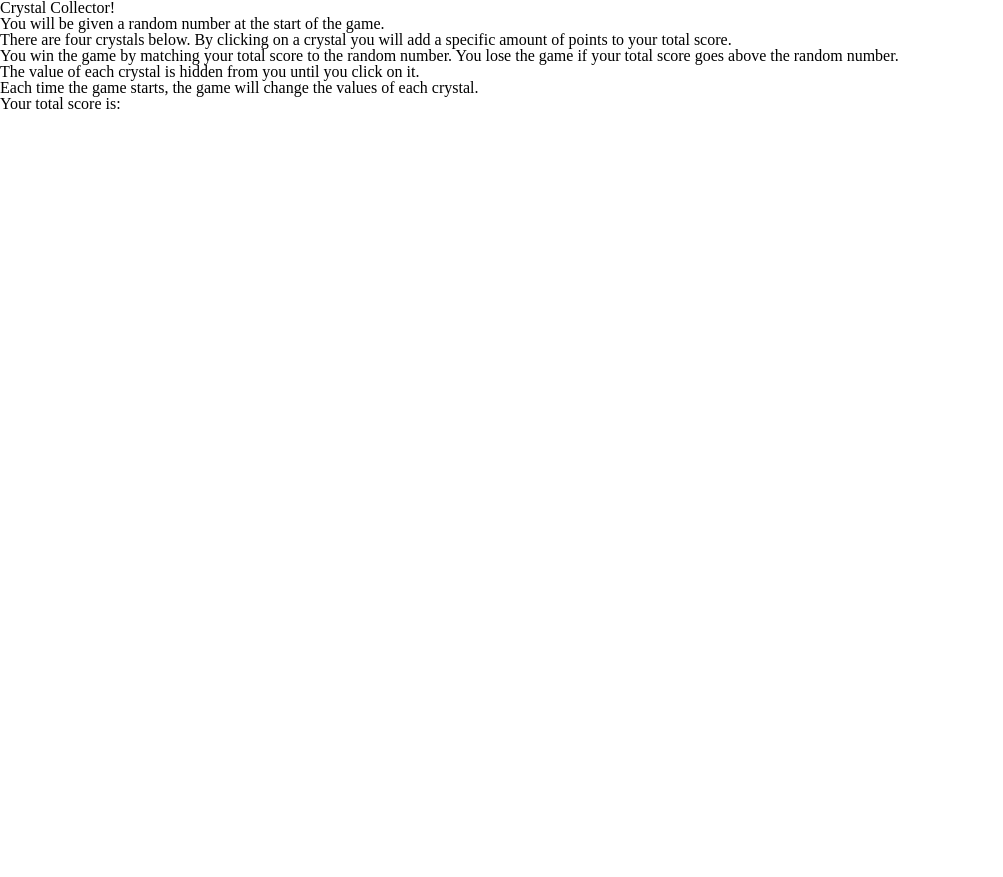
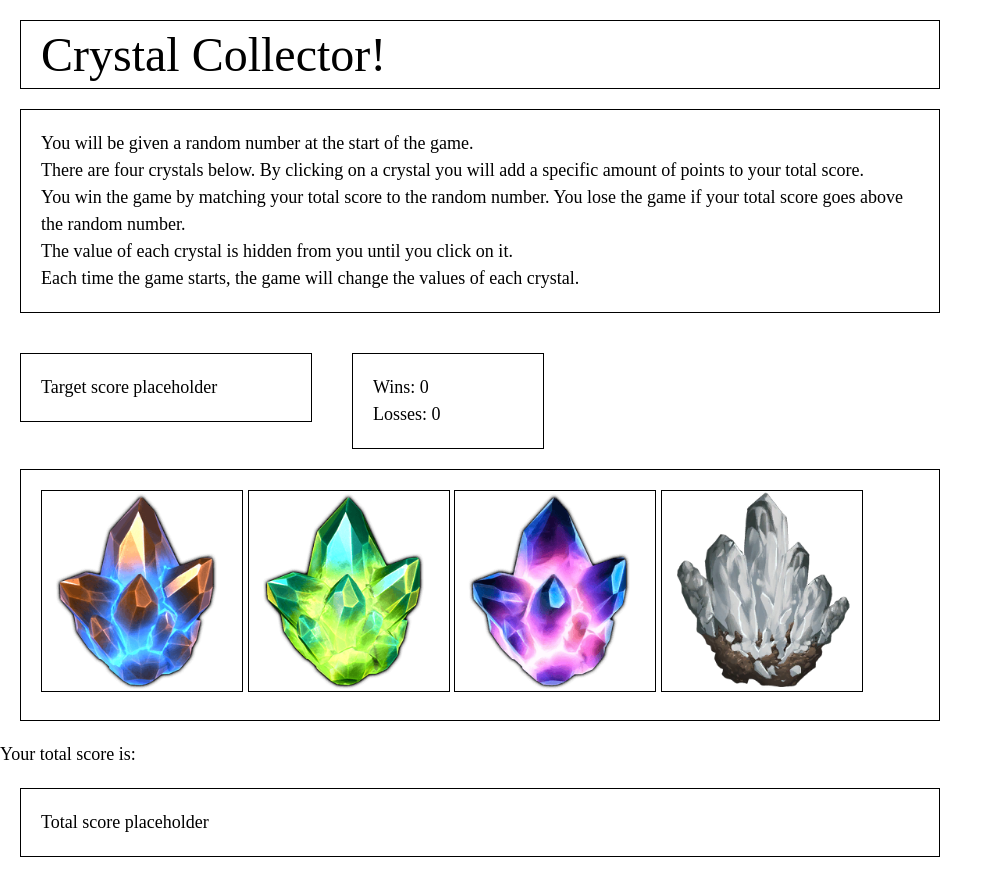
Before and after one commit to bliff182/bookish-bassoon, a plain HTML site: page index.html in a window 1280 px wide. Shown: the whole page, without its empty margins (0-1003 px from the left). Before the commit the page ends 800 px from the top, so only its background shows below. Drawn offline with nearby package versions, Linux system fonts and the light colour scheme.

Commit message:
crystal images added, minor css for clarity

```diff
--- a/assets/css/style.css
+++ b/assets/css/style.css
@@ -0,0 +1,34 @@
+body {
+    width: 960px;
+    font-size: 18px;
+    line-height: 150%;
+}
+
+header, section, div {
+    border: 1px solid black;
+    padding: 20px;
+    margin: 20px;
+}
+
+h1 {
+    font-size: 48px;
+}
+
+#target-score {
+    width: 250px;
+    float: left;
+}
+
+#result-tracker {
+    width: 150px;
+    float: left;
+}
+
+#image-wrapper {
+    clear: both;
+}
+
+.crystal {
+    width: 200px;
+    border: 1px solid black;
+}
--- a/index.html
+++ b/index.html
@@ -21,24 +21,28 @@
 
     <section class="game-info">
         <p>You will be given a random number at the start of the game.</p>
-        <p>There are four crystals below. By clicking on a crystal you will add a specific amount of points to your total score.</p>
-        <p>You win the game by matching your total score to the random number. You lose the game if your total score goes above the random number.</p>
+        <p>There are four crystals below. By clicking on a crystal you will add a specific amount of points to your
+            total score.</p>
+        <p>You win the game by matching your total score to the random number. You lose the game if your total score
+            goes above the random number.</p>
         <p>The value of each crystal is hidden from you until you click on it.</p>
         <p>Each time the game starts, the game will change the values of each crystal.</p>
     </section>
 
-    <div id="target-score"></div>
+    <div id="target-score">Target score placeholder</div>
 
-    <div id="result-tracker"></div>
+    <div id="result-tracker">Wins: 0 <br> Losses: 0</div>
 
-    <div class="crystal"></div>
-    <div class="crystal"></div>
-    <div class="crystal"></div>
-    <div class="crystal"></div>
+    <div id="image-wrapper">
+        <img class="crystal" alt="Blue Crystal" src="assets/images/crystal-blue.png">
+        <img class="crystal" alt="Green Crystal" src="assets/images/crystal-green.png">
+        <img class="crystal" alt="Purple Crystal" src="assets/images/crystal-purple.png">
+        <img class="crystal" alt="White Crystal" src="assets/images/crystal-white.png">
+    </div>
 
     <p>Your total score is:</p>
 
-    <div id="current-score"></div>
+    <div id="current-score">Total score placeholder</div>
 
     <script src="https://code.jquery.com/jquery-3.4.1.min.js"
         integrity="sha256-CSXorXvZcTkaix6Yvo6HppcZGetbYMGWSFlBw8HfCJo=" crossorigin="anonymous"></script>
```
Also changed, not shown: assets/images/crystal-blue.png (added), assets/images/crystal-green.png (added), assets/images/crystal-purple.png (added), assets/images/crystal-white.png (added).
